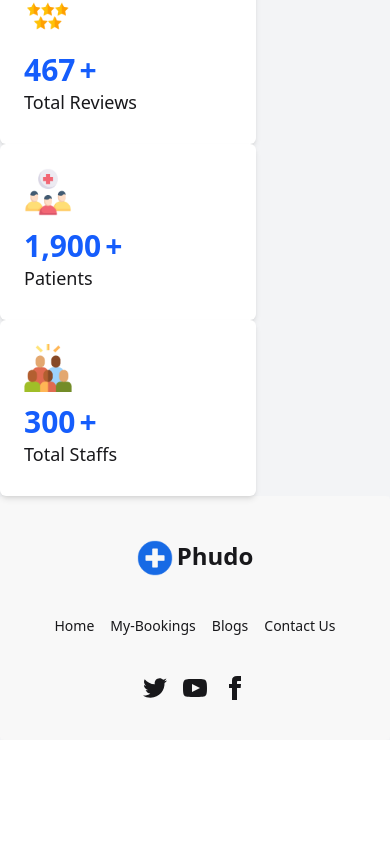
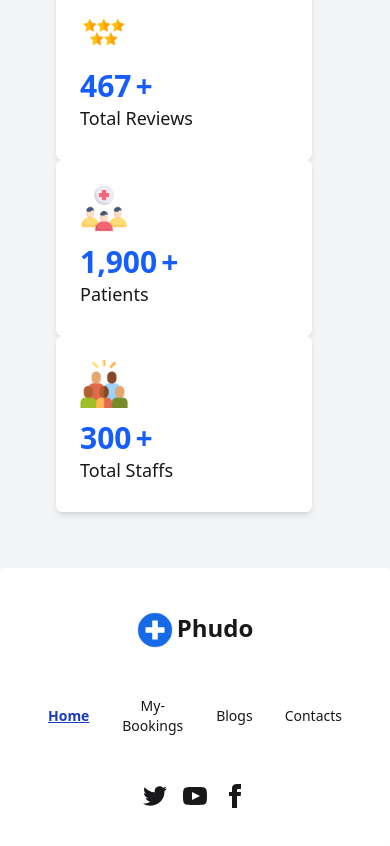
Before and after one commit to tofashish527/DocTalk, a React (Vite) app: page / in a window 390 px wide. Shown: the part 4077-4923 px from the top of the page. Before the commit the page ends 4817 px from the top, so only its background shows below. Built offline with nearby package versions, Linux system fonts and the light colour scheme.

Commit message:
blogs added

```diff
--- a/src/Components/CounterUp/CounterUp.jsx
+++ b/src/Components/CounterUp/CounterUp.jsx
@@ -9,11 +9,11 @@ const CounterUp = () => {
   return (
     <div className='mt-10'>
       <h1 className='text-4xl font-bold text-center'>We Provide Best Medical Services</h1>
-      <p className='text-sm text-center mb-6'>
+      <p className='text-sm text-center mb-6 mt-4'>
         Our platform connects you with verified, experienced doctors across various specialties — all at your convenience.
       </p>
 
-      <div className='grid grid-cols-1 lg:grid-cols-4 md:grid-cols-2'>
+      <div className='grid grid-cols-1 lg:grid-cols-4 md:grid-cols-2 ml-14'>
         <div className='bg-white p-6 rounded-md  w-64 shadow-md'>
           <img src={successdoctor} alt="Doctor Icon" className=" w-12 h-12 mb-3" />
           <div className='text-3xl font-bold text-blue-600'>
--- a/src/Components/Footer/Footer.jsx
+++ b/src/Components/Footer/Footer.jsx
@@ -1,20 +1,70 @@
 import React from 'react';
 import logo from '../../assets/logo.png';
+import { NavLink } from 'react-router';
 const Footer = () => {
+  const links = (
+    <>
+      <li className="m-2">
+        <NavLink
+          to="/"
+          className={({ isActive }) =>
+            isActive
+              ? 'text-blue-800 font-semibold underline'
+              : 'hover:underline'
+          }
+        >
+          Home
+        </NavLink>
+      </li>
+      <li className="m-2">
+        <NavLink
+          to="/my-bookings"
+          className={({ isActive }) =>
+            isActive
+              ? 'text-blue-800 font-semibold underline'
+              : 'hover:underline'
+          }
+        >
+          My-Bookings
+        </NavLink>
+      </li>
+      <li className="m-2">
+        <NavLink
+          to="/blogs"
+          className={({ isActive }) =>
+            isActive
+              ? 'text-blue-800 font-semibold underline'
+              : 'hover:underline'
+          }
+        >
+          Blogs
+        </NavLink>
+      </li>
+      <li className="m-2">
+        <NavLink
+          to="/contacts"
+          className={({ isActive }) =>
+            isActive
+              ? 'text-blue-800 font-semibold underline'
+              : 'hover:underline'
+          }
+        >
+          Contacts
+        </NavLink>
+      </li>
+    </>
+  );
     return (
-        <footer className="footer footer-horizontal footer-center bg-base-200 text-base-content rounded p-10">
+        <footer className="footer footer-horizontal footer-center bg-white text-base-content rounded p-10 mt-14">
    <div className='flex gap-1 items-center'>
       <img src={logo} alt="" className='h-9 w-9 mt-1' />
       {/* <a className="btn btn-ghost text-xl">Phudo</a> */}
       <p className='text-2xl font-bold'>Phudo</p>
       </div>
 
-  <nav className="grid grid-flow-col gap-4">
-    <a className="link link-hover">Home</a>
-    <a className="link link-hover">My-Bookings</a>
-    <a className="link link-hover">Blogs</a>
-    <a className="link link-hover">Contact Us</a>
-  </nav>
+  <div className="grid grid-flow-col gap-4 list-none">
+  {links}
+  </div>
   <nav>
     <div className="grid grid-flow-col gap-4">
       <a>
--- a/src/Components/Navbar/Navbar.jsx
+++ b/src/Components/Navbar/Navbar.jsx
@@ -1,10 +1,60 @@
 import React from 'react';
 import logo from '../../assets/logo.png';
+import { NavLink } from 'react-router';
 const Navbar = () => {
-    const links=<>
-        <li className='m-2'>Home</li>
-        <li className='m-2'>My-Bookings</li>
-        </>
+    const links = (
+      <>
+        <li className="m-2">
+          <NavLink
+            to="/"
+            className={({ isActive }) =>
+              isActive
+                ? 'text-blue-800 font-semibold underline'
+                : 'hover:underline'
+            }
+          >
+            Home
+          </NavLink>
+        </li>
+        <li className="m-2">
+          <NavLink
+            to="/my-bookings"
+            className={({ isActive }) =>
+              isActive
+                ? 'text-blue-800 font-semibold underline'
+                : 'hover:underline'
+            }
+          >
+            My-Bookings
+          </NavLink>
+        </li>
+        <li className="m-2">
+          <NavLink
+            to="/blogs"
+            className={({ isActive }) =>
+              isActive
+                ? 'text-blue-800 font-semibold underline'
+                : 'hover:underline'
+            }
+          >
+            Blogs
+          </NavLink>
+        </li>
+        <li className="m-2">
+          <NavLink
+            to="/contacts"
+            className={({ isActive }) =>
+              isActive
+                ? 'text-blue-800 font-semibold underline'
+                : 'hover:underline'
+            }
+          >
+            Contacts
+          </NavLink>
+        </li>
+      </>
+    );
+
     return (
 <div className="navbar bg-base-100 shadow-sm">
   <div className="navbar-start">
--- /dev/null
+++ b/src/Pages/Blog/Blog.jsx
@@ -0,0 +1,17 @@
+import React from 'react';
+
+const Blog = ({dt}) => {
+    const {question,answer}=dt;
+    return (
+        <div className='bg-white mt-5 mb-3 p-6 rounded-2xl'>
+            <h1 className='mb-2 text-xl font-bold'>{question}</h1>
+            <div className='border-b-1 border-dashed'></div>
+            <p className='mt-1 text-blue-600 text-md font-bold'>Answer : </p>
+            <p className='mt-1'>{answer}</p>
+            <div className='border-b-1 border-dashed mt-2'></div>
+            <p className='mt-2'>Added at : 2025-4-22</p>
+        </div>
+    );
+};
+
+export default Blog;
--- /dev/null
+++ b/src/Pages/Blogs/Blogs.jsx
@@ -0,0 +1,21 @@
+import React from 'react';
+import { useLoaderData } from 'react-router';
+import Blog from '../Blog/Blog';
+
+const Blogs = () => {
+    const data=useLoaderData();
+    console.log(data)
+    return (
+        <div className=''>
+            <h1 className='text-4xl font-bold mt-8 text-center'>Blogs</h1>
+            <p className='text-sm mt-2 text-center mt-5'>Let's explore some basic concept that will make you a good developer</p>
+            <div>
+            {
+                data.map(dt=><Blog key={dt.id} dt={dt}></Blog> )
+            }
+            </div>
+        </div>
+    );
+};
+
+export default Blogs;
--- /dev/null
+++ b/src/Pages/Contact/Contact.jsx
@@ -0,0 +1,16 @@
+import React from 'react';
+import Error from '../Error/Error';
+
+const Contact = () => {
+    return (
+        <div className="min-h-screen bg-white flex flex-col justify-center items-center p-6 m-3">
+      <h1 className="text-6xl font-bold text-blue-600 mb-4">404</h1>
+      <h2 className="text-2xl font-semibold text-gray-800 mb-2">Page Not Found</h2>
+      <p className="text-gray-600 mb-6 text-center max-w-md">
+        Oops! The page you are looking for doesn’t exist or has been moved. Let’s get you back home.
+      </p>
+    </div>
+    );
+};
+
+export default Contact;
--- a/src/Pages/Error/Error.jsx
+++ b/src/Pages/Error/Error.jsx
@@ -1,11 +1,27 @@
 import React from 'react';
+import Navbar from '../../Components/Navbar/Navbar';
+import { useNavigate } from 'react-router';
 
 const Error = () => {
+    const navigate = useNavigate();
     return (
         <div>
-            <h1>Error</h1>
-        </div>
-    );
+            <Navbar></Navbar>
+            <div className="min-h-screen bg-white flex flex-col justify-center items-center p-6">
+      <h1 className="text-6xl font-bold text-blue-600 mb-4">404</h1>
+      <h2 className="text-2xl font-semibold text-gray-800 mb-2">Page Not Found</h2>
+      <p className="text-gray-600 mb-6 text-center max-w-md">
+        Oops! The page you are looking for doesn’t exist or has been moved. Let’s get you back home.
+      </p>
+      <button
+        onClick={() => navigate('/')}
+        className="px-6 py-3 bg-blue-600 text-white font-semibold rounded-xl hover:bg-blue-700 transition"
+      >
+        Go to Homepage
+      </button>
+    </div>
+    </div>
+  );
 };
 
 export default Error;
--- a/src/Routes/Routes.jsx
+++ b/src/Routes/Routes.jsx
@@ -4,6 +4,8 @@ import Root from '../Pages/Root/Root';
 import Error from '../Pages/Error/Error';
 import Home from '../Pages/Home/Home';
 import Docdetail from '../Pages/Docdetail/Docdetail';
+import Contact from '../Pages/Contact/Contact';
+import Blogs from '../Pages/Blogs/Blogs';
 
 export const router = createBrowserRouter([
     {
@@ -22,6 +24,15 @@ export const router = createBrowserRouter([
             path:'/docdetail/:id',
             Component:Docdetail,
             loader:()=>fetch('../Doctordata.json')
+        },
+        {
+            path:'/blogs',
+            Component:Blogs,
+            loader:()=>fetch('../Blogsdata.json')
+        },
+        {
+            path:'/Contacts',
+            Component:Contact,
         }
       ]
     },
```
Also changed, not shown: public/Blogsdata.json (added, +27 -0 lines).
